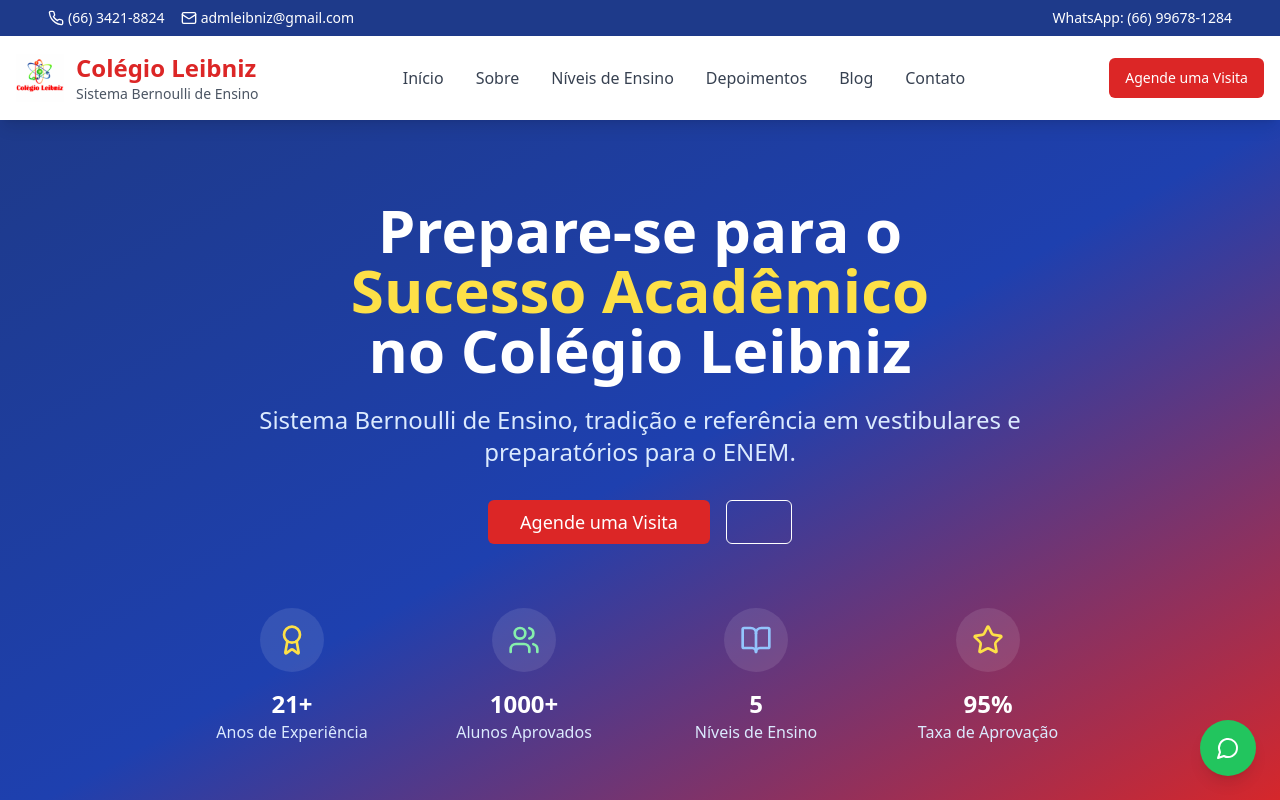
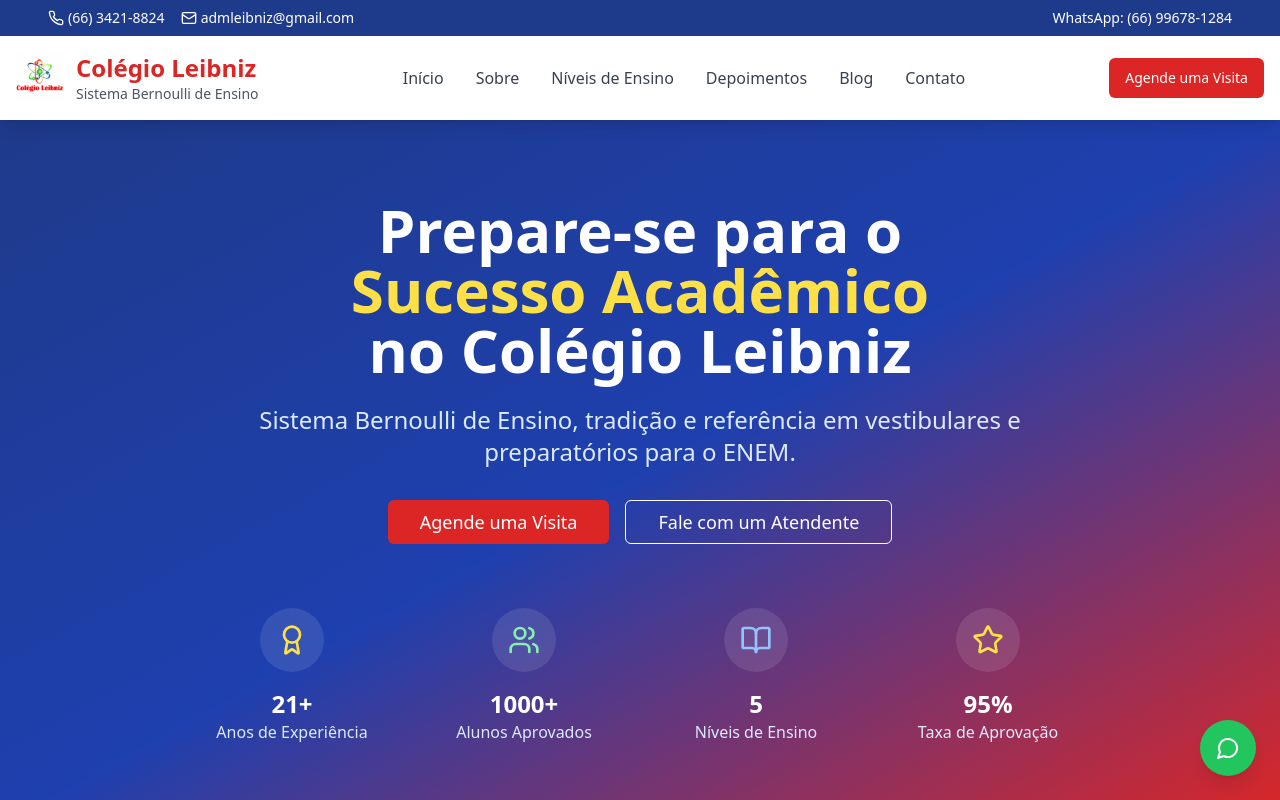
Before and after one commit to luis-hsl/leibniz-academic-portal, a React (Vite) app: page / in a window 1280 px wide. Shown: the top 800 px of the page. Built offline with nearby package versions, Linux system fonts and the light colour scheme.

Commit message:
Remove button hover transition
Remove the hover transition from the "Fale com um Atendente" button while keeping the text, color, and functionality.

```diff
--- a/src/components/Hero.tsx
+++ b/src/components/Hero.tsx
@@ -1,3 +1,4 @@
+
 import { Button } from "@/components/ui/button";
 import { Star, Award, Users, BookOpen } from "lucide-react";
 
@@ -41,6 +42,7 @@ const Hero = () => {
               size="lg"
               className="border-white text-white bg-transparent text-lg px-8 py-4"
             >
+              Fale com um Atendente
             </Button>
           </div>
 
```
